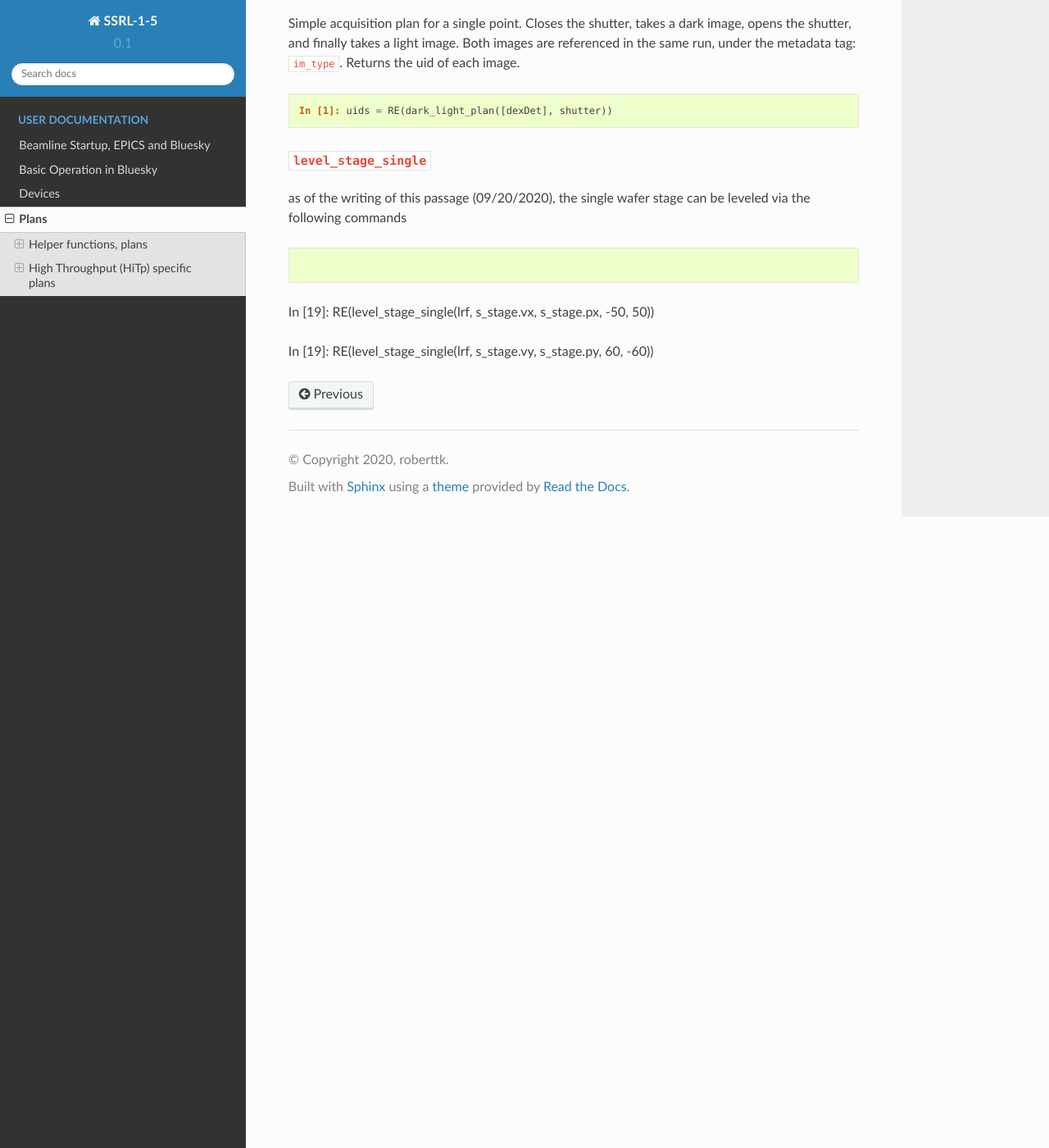
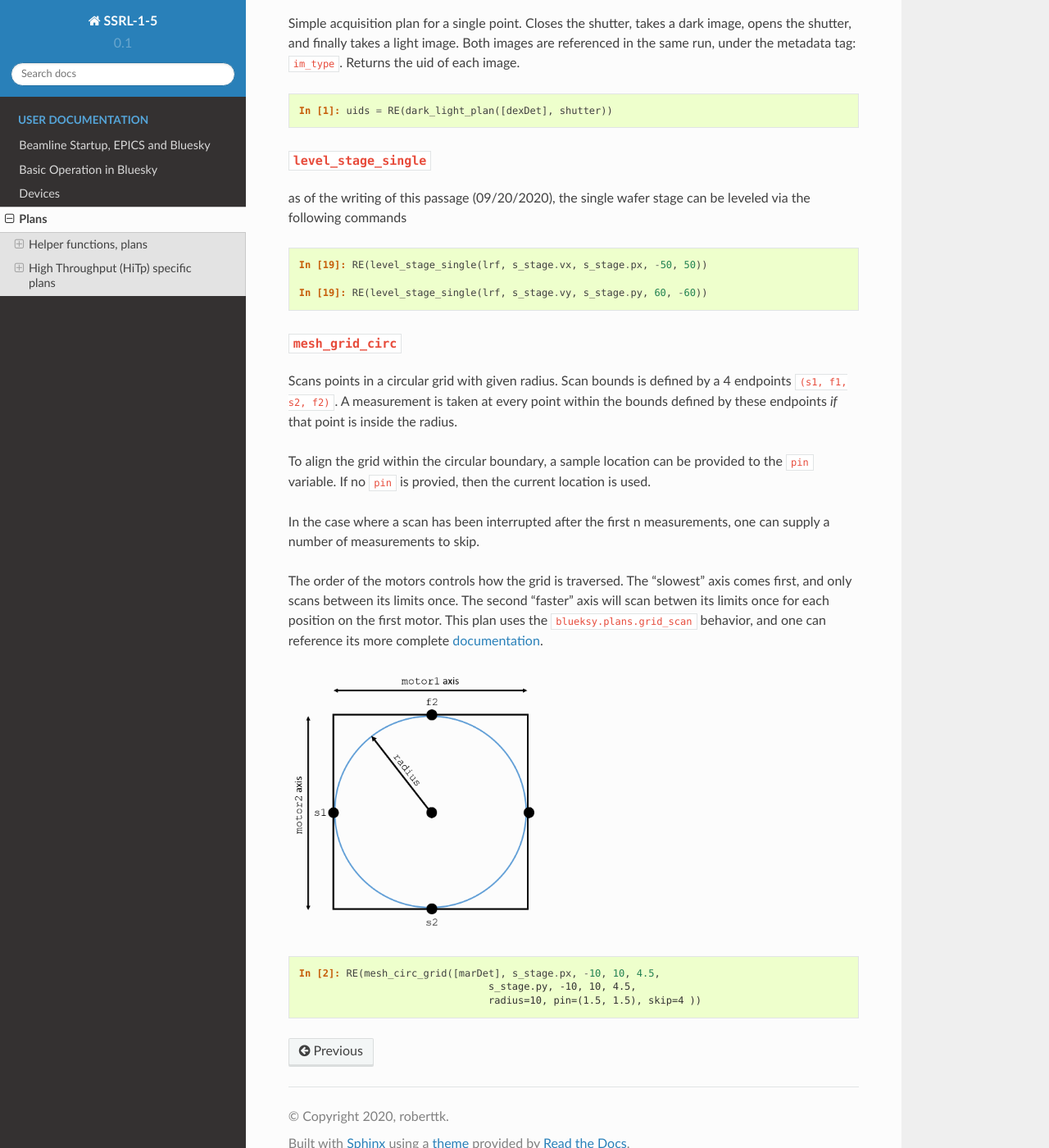
Before and after one commit to tangkong/SSRL-1-5, a Sphinx documentation site: the page built from docs/source/plans.rst, in a window 1280 px wide and 1400 px high, scrolled down 2689 px. Shown: the whole window at 82% size. Built offline with Sphinx 7.4.7 and the Read the Docs theme 2.0.0, drawn with Linux system fonts in a browser that asks for light colours; pages that are not in the unit, such as notebooks, are missing from menus.

Commit message:
Docs update

```diff
--- a/docs/source/plans.rst
+++ b/docs/source/plans.rst
@@ -3,7 +3,7 @@ Plans
 =====
 
 A variety of plans for your use.  These are built out of Bluesky
-`plans`_ and `plan stubs`_, and customized to be very specific to operations
+plans_ and `plan stubs`_, and customized to be very specific to operations
 at SSRL1-5.  If you'd like to build
 your own plans out of the existing plans, see this `tutorial section`_.
 
@@ -174,6 +174,37 @@ leveled via the following commands
 
 .. code-block:: ipython
 
-In [19]: RE(level_stage_single(lrf, s_stage.vx, s_stage.px, -50, 50))
+    In [19]: RE(level_stage_single(lrf, s_stage.vx, s_stage.px, -50, 50))
 
-In [19]: RE(level_stage_single(lrf, s_stage.vy, s_stage.py, 60, -60))
+    In [19]: RE(level_stage_single(lrf, s_stage.vy, s_stage.py, 60, -60))
+
+``mesh_grid_circ``
+------------------
+Scans points in a circular grid with given radius.  Scan bounds is defined by a
+4 endpoints ``(s1, f1, s2, f2)``.  A measurement is taken at every point within
+the bounds defined by these endpoints *if* that point is inside the radius.
+
+To align the grid within the circular boundary, a sample location can be provided to
+the ``pin`` variable.  If no ``pin`` is provied, then the current location is
+used.
+
+In the case where a scan has been interrupted after the first n measurements,
+one can supply a number of measurements to skip.
+
+The order of the motors controls how the grid is traversed. The "slowest" axis
+comes first, and only scans between its limits once.  The second "faster" axis
+will scan betwen its limits once for each position on the first motor.
+This plan uses the ``blueksy.plans.grid_scan`` behavior, and one can reference
+its more complete documentation_.
+
+.. _documentation: https://nsls-ii.github.io/bluesky/tutorial.html#scan-multiple-motors-in-a-grid
+
+.. image:: images/mesh_grid_circ_diagram.png
+  :width: 300
+  :alt: Description of bounds defining mesh_grid_circ plan
+
+.. code:: ipython
+
+    In [2]: RE(mesh_circ_grid([marDet], s_stage.px, -10, 10, 4.5,
+                                    s_stage.py, -10, 10, 4.5,
+                                    radius=10, pin=(1.5, 1.5), skip=4 ))
```
Also changed, not shown: docs/source/devices.rst (+15 -2 lines), docs/source/images/mesh_grid_circ_diagram.png (added).
